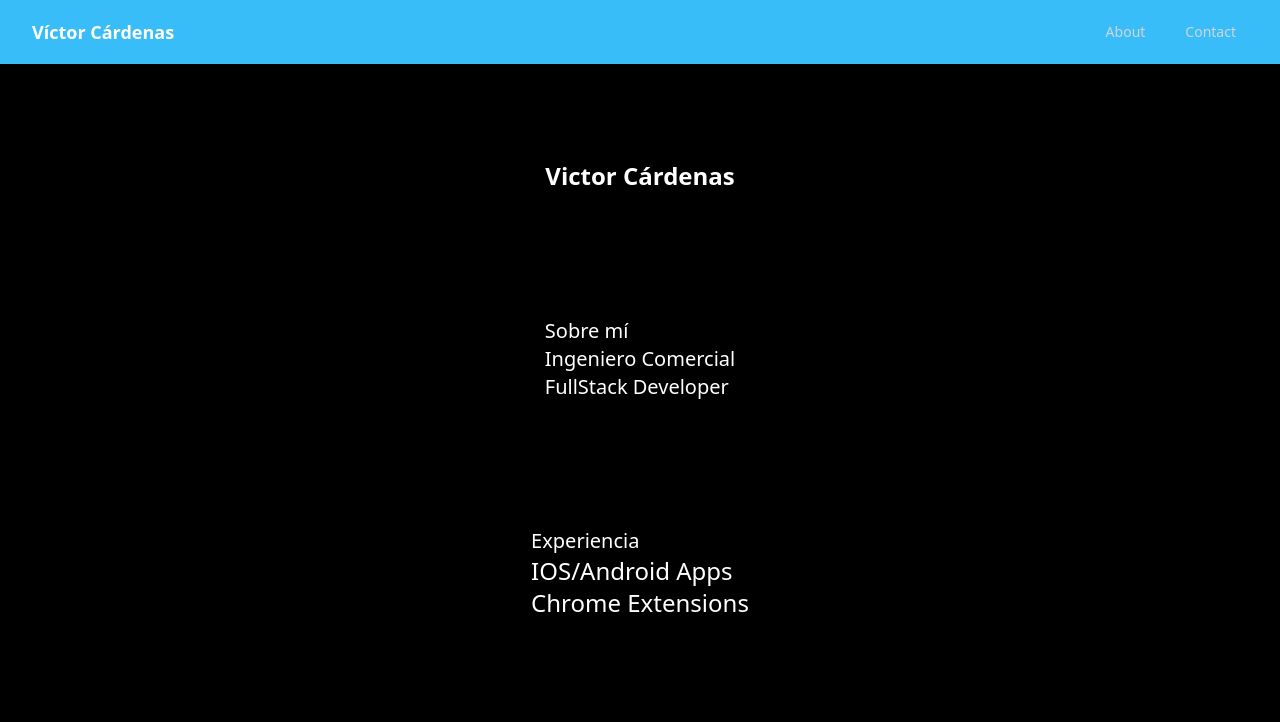
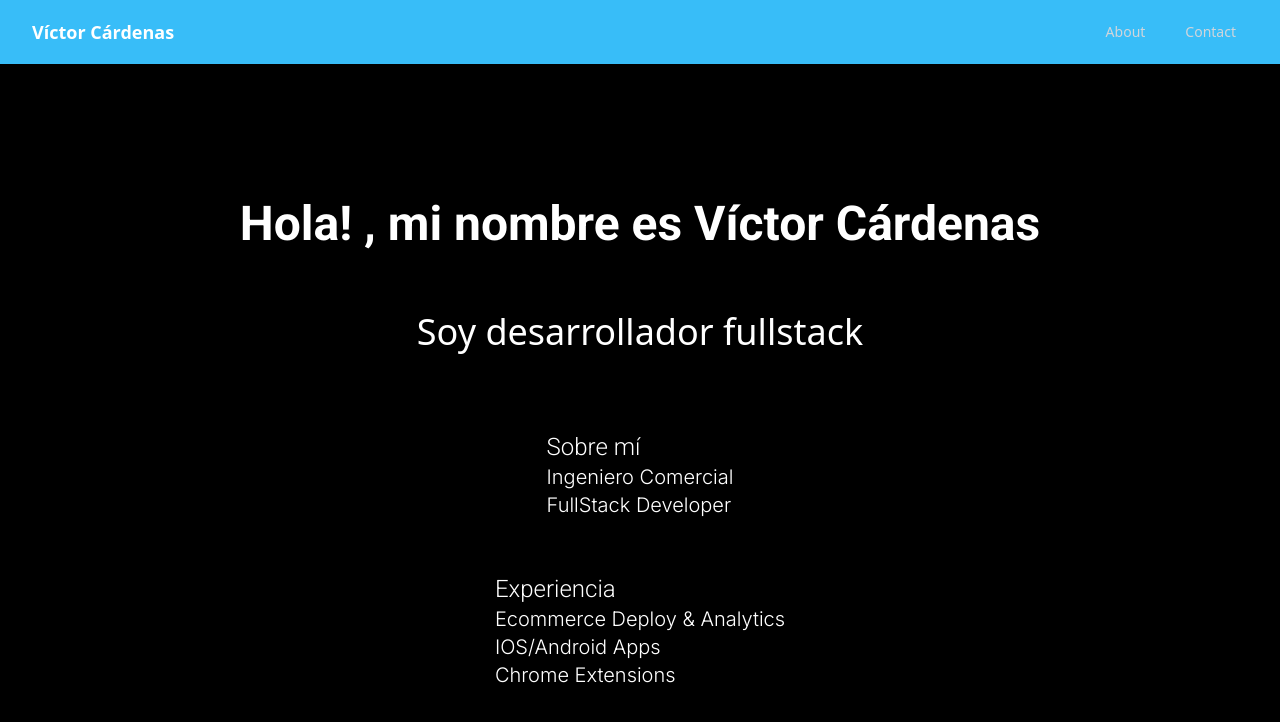
Before and after one commit to vicarb/makerpf, a Next.js app: page / in a window 1280 px wide. Shown: the top 722 px of the page. Built offline with nearby package versions, Linux system fonts and the light colour scheme.

Commit message:
layout v.0

```diff
--- a/components/About/About.tsx
+++ b/components/About/About.tsx
@@ -1,12 +1,26 @@
 import React from 'react'
+import { Inter } from 'next/font/google'
+import { Roboto } from 'next/font/google';
+
+const inter = Inter({
+  subsets: ['latin'],
+  weight: ['300', ],
+});
+
+const roboto = Roboto({
+  subsets: ['latin'],
+  weight: ['300'],
+});
+
+
 
 export const About = () => {
   return (
     <div>
 
-    <h2 className='text-white text-xl'>Sobre mí</h2>
-    <h2 className='text-white text-xl'>Ingeniero Comercial</h2>
-    <h2 className='text-white text-xl'>FullStack Developer</h2>
+    <h2 className={`${roboto.className} text-2xl text-white`}>Sobre mí</h2>
+    <h2 className={`${inter.className} text-white text-xl`}>Ingeniero Comercial</h2>
+    <h2 className={`${inter.className} text-white text-xl`}>FullStack Developer</h2>
     </div>
   )
 }
--- a/components/Experience/Experience.tsx
+++ b/components/Experience/Experience.tsx
@@ -1,15 +1,27 @@
 import React from 'react'
+import { Inter } from 'next/font/google'
+import { Roboto } from 'next/font/google';
+
+const inter = Inter({
+  subsets: ['latin'],
+  weight: ['300', ],
+});
+
+const roboto = Roboto({
+  subsets: ['latin'],
+  weight: ['300'],
+});
+
+
 
 export const Experience = () => {
   return (
     <div>
-    <h1 className='text-xl bold text-white'>Experiencia</h1>
-    <h1 className='text-white text-2xl'></h1>
-    <h1 className='text-white text-2xl'>
-    IOS/Android Apps
+    <h1 className={`${roboto.className} text-2xl text-white`}>Experiencia</h1>
+    <h1 className={`${inter.className} text-white text-xl`}>Ecommerce Deploy & Analytics</h1>
+    <h1 className={`${inter.className} text-white text-xl`}>IOS/Android Apps
     </h1>
-    <h1 className='text-white text-2xl'>
-    Chrome Extensions
+    <h1 className={`${inter.className} text-white text-xl`}>Chrome Extensions
     </h1>
     </div>
   )
--- a/components/Profile/Profile.tsx
+++ b/components/Profile/Profile.tsx
@@ -1,7 +1,29 @@
 import React from 'react'
+import { Inter } from 'next/font/google'
+import { Roboto } from 'next/font/google';
+
+const inter = Inter({
+  subsets: ['latin'],
+  weight: ['400', '700'],
+});
+
+const roboto = Roboto({
+  subsets: ['latin'],
+  weight: ['400', '700'],
+});
+
+
 
 export const Profile = () => {
   return (
-    <div><h1 className='text-2xl font-semibold text-white'>Victor Cárdenas</h1></div>
+    <div>
+  <h1 className={`${roboto.className} text-5xl p-10 font-semibold text-white`}>
+    Hola! , mi nombre es Víctor Cárdenas
+  </h1>
+  <h1 className={`text-4xl p-6 font-medium text-white text-center`}>
+    Soy  desarrollador fullstack
+  </h1>
+</div>
+
   )
 }
```
